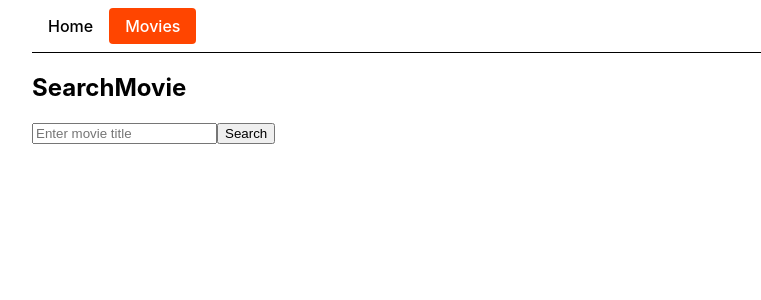
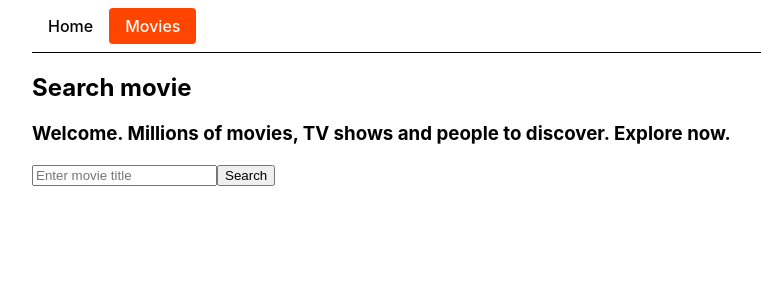
Before and after one commit to KandaurovF/goit-react-hw-05-movies, a React (Create React App) app: page /goit-react-hw-05-movies/movies in a window 1280 px wide. Shown: the top 300 px of the page, without its empty margins (128-889 px from the left). Built offline with nearby package versions, Linux system fonts and the light colour scheme.

Commit message:
add lazy

```diff
--- a/src/components/App.jsx
+++ b/src/components/App.jsx
@@ -1,9 +1,16 @@
+import { lazy, Suspense } from 'react';
 import { Route, Routes } from 'react-router-dom';
 import { Container, Header, StyledNavLink } from './App.styled';
-import Home from 'pages/Home';
-import MovieDetail from 'pages/MovieDetail';
-import SearchMovie from 'pages/SearchMovie/SearchMovie';
-import NotFound from 'pages/NotFound';
+import Loader from './Loader';
+// import Home from 'pages/Home';
+// import SearchMovie from 'pages/SearchMovie/SearchMovie';
+// import MovieDetail from 'pages/MovieDetail';
+// import NotFound from 'pages/NotFound';
+
+const Home = lazy(() => import('pages/Home'));
+const SearchMovie = lazy(() => import('pages/SearchMovie/SearchMovie'));
+const MovieDetail = lazy(() => import('pages/MovieDetail'));
+const NotFound = lazy(() => import('pages/NotFound'));
 
 export const App = () => {
   return (
@@ -15,12 +22,14 @@ export const App = () => {
         </nav>
       </Header>
 
+      <Suspense fallback={<Loader />}>
         <Routes>
           <Route path="/" element={<Home />} />
           <Route path="/movies" element={<SearchMovie />} />
           <Route path="/movies/:movieId/*" element={<MovieDetail />} />
           <Route path="*" element={<NotFound />} />
         </Routes>
+      </Suspense>
     </Container>
   );
 };
--- a/src/pages/SearchMovie/SearchMovie.jsx
+++ b/src/pages/SearchMovie/SearchMovie.jsx
@@ -42,7 +42,11 @@ const SearchMovie = () => {
 
   return (
     <div>
-      <h2>SearchMovie</h2>
+      <h2>Search movie</h2>
+      <h3>
+        Welcome. Millions of movies, TV shows and people to discover. Explore
+        now.
+      </h3>
       <form onSubmit={hendleSubmit}>
         <input
           type="text"
```
Lines whose indentation alone changed are shown as unchanged.
